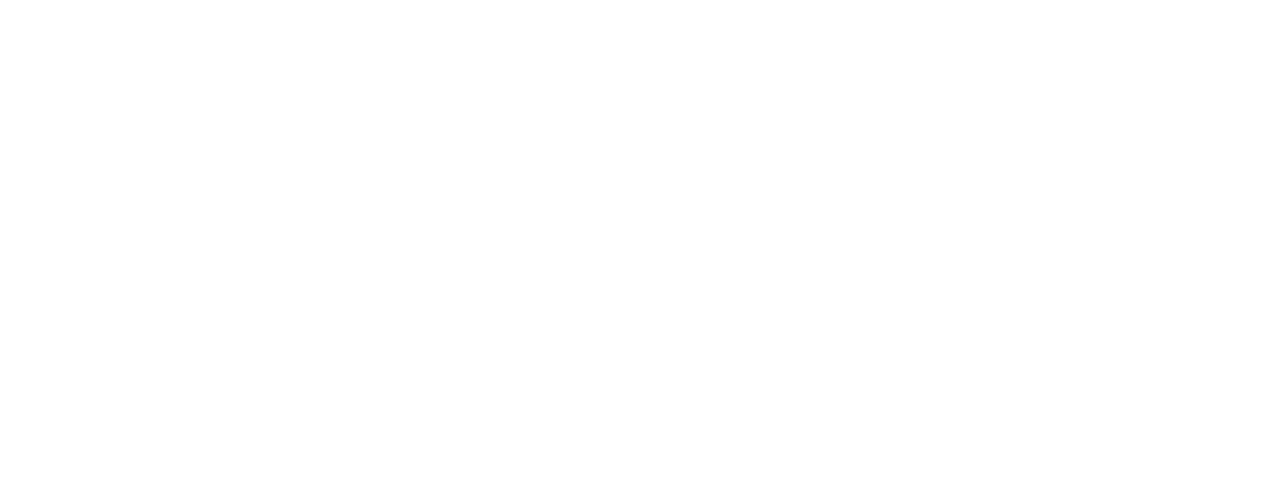
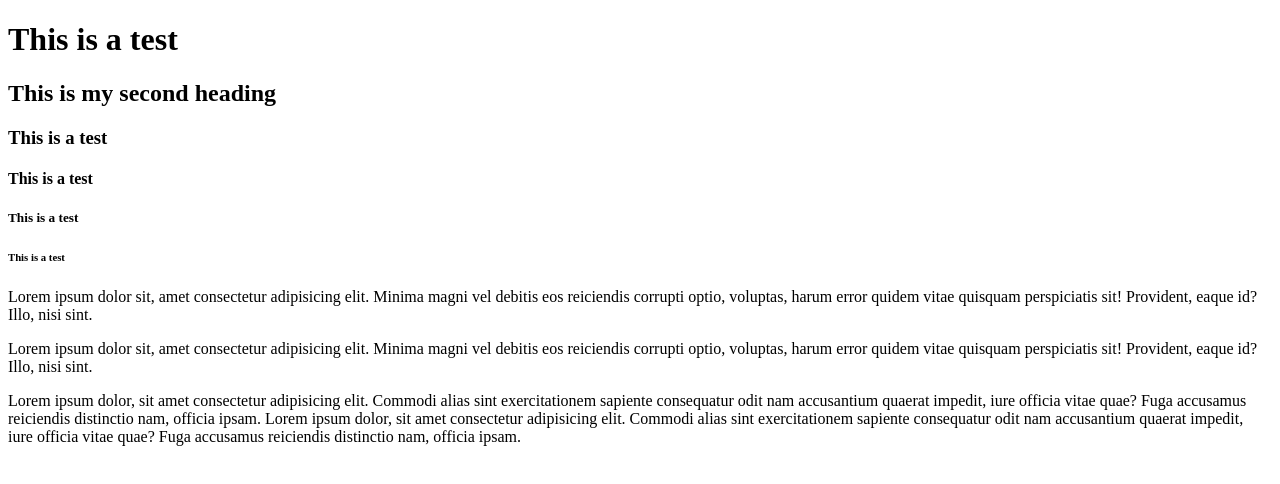
Before and after one commit to Bin02-Dv/IT.v.5, a plain HTML site: page index.html in a window 1280 px wide. Drawn offline with Linux system fonts and the light colour scheme.

Commit message:
7/9/2025

```diff
--- a/index.html
+++ b/index.html
@@ -6,6 +6,16 @@
     <title>Document</title>
 </head>
 <body>
+    <h1>This is a test</h1>
+    <h2>This is my second heading</h2>
+    <h3>This is a test</h3>
+    <h4>This is a test</h4>
+    <h5>This is a test</h5>
+    <h6>This is a test</h6>
 
+    <p>Lorem ipsum dolor sit, amet consectetur adipisicing elit. Minima magni vel debitis eos reiciendis corrupti optio, voluptas, harum error quidem vitae quisquam perspiciatis sit! Provident, eaque id? Illo, nisi sint.</p>
+    <p>Lorem ipsum dolor sit, amet consectetur adipisicing elit. Minima magni vel debitis eos reiciendis corrupti optio, voluptas, harum error quidem vitae quisquam perspiciatis sit! Provident, eaque id? Illo, nisi sint.</p>
+    <span>Lorem ipsum dolor, sit amet consectetur adipisicing elit. Commodi alias sint exercitationem sapiente consequatur odit nam accusantium quaerat impedit, iure officia vitae quae? Fuga accusamus reiciendis distinctio nam, officia ipsam.</span>
+    <span>Lorem ipsum dolor, sit amet consectetur adipisicing elit. Commodi alias sint exercitationem sapiente consequatur odit nam accusantium quaerat impedit, iure officia vitae quae? Fuga accusamus reiciendis distinctio nam, officia ipsam.</span>
 </body>
 </html>
```
